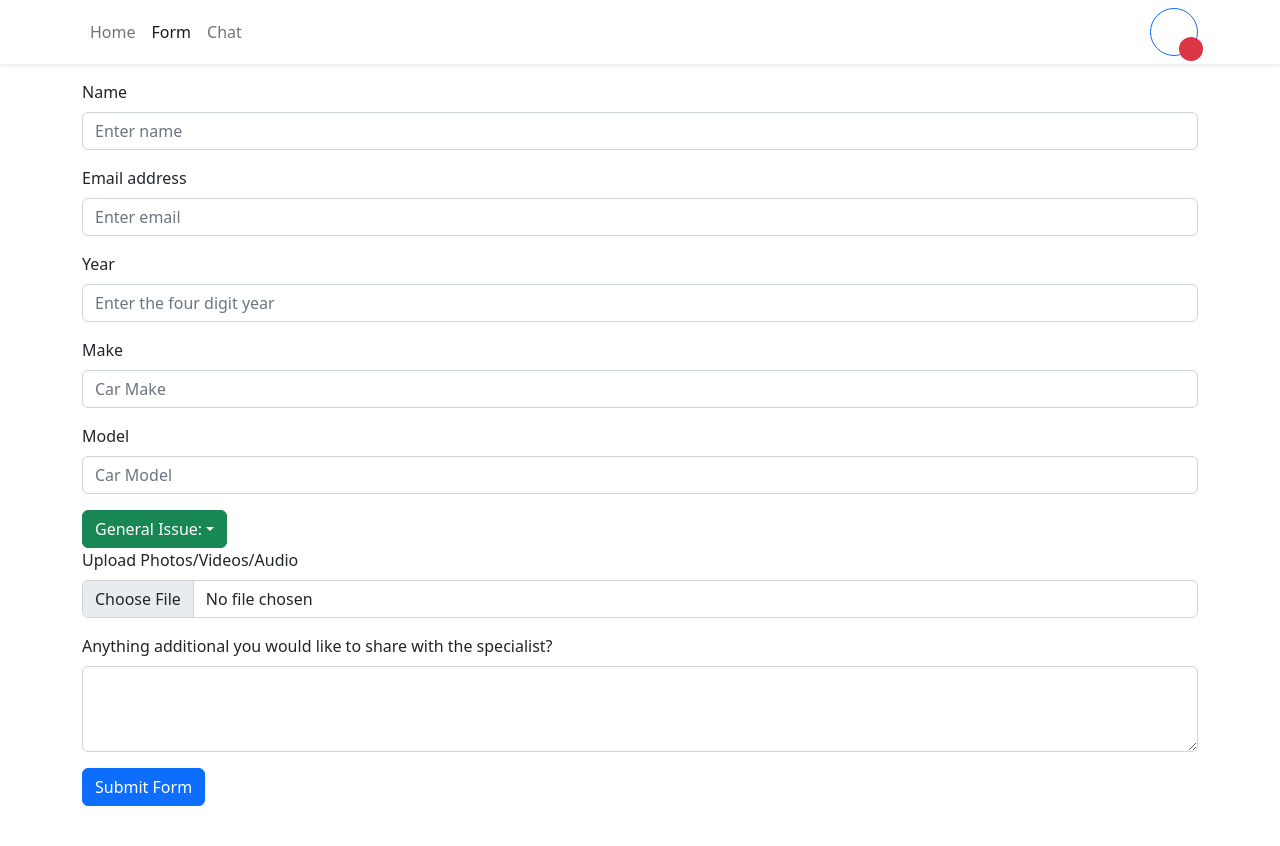
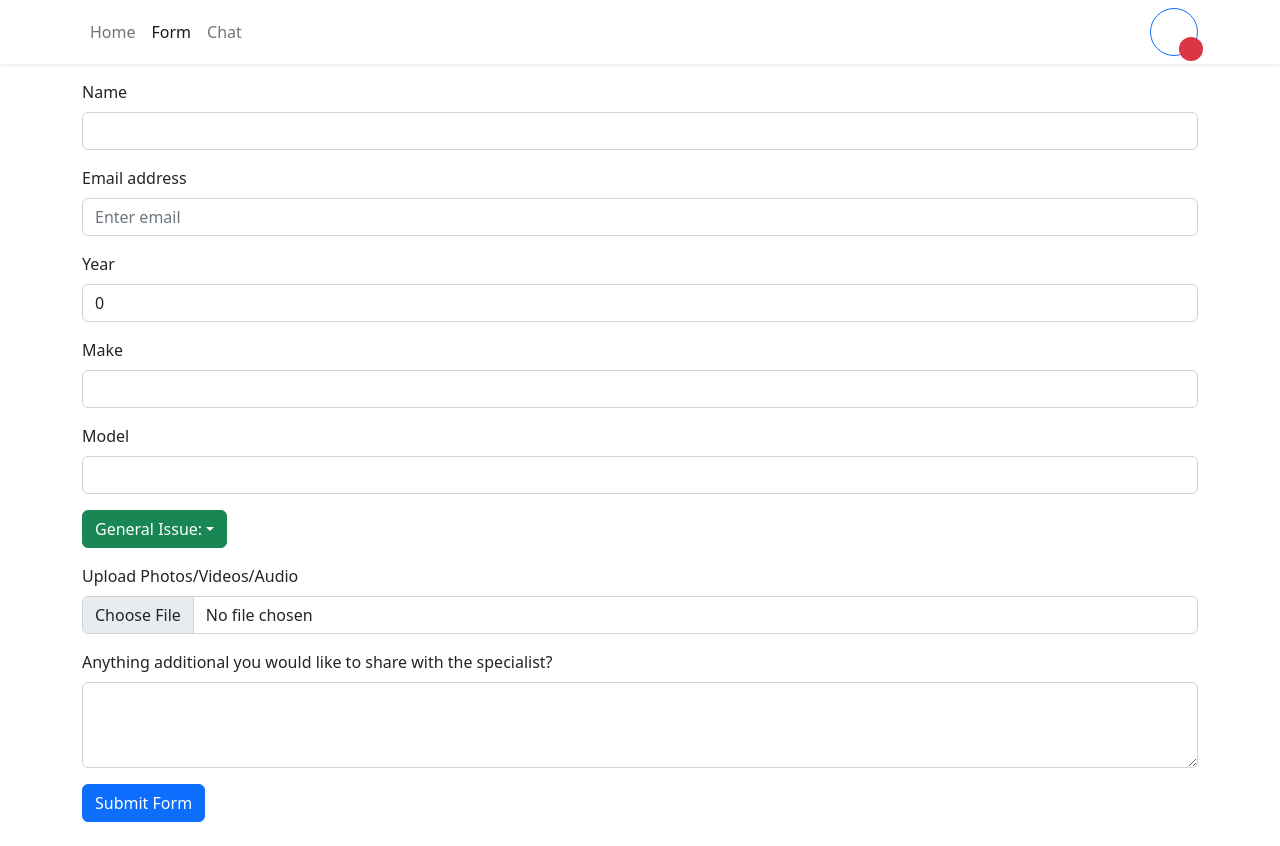
Before and after one commit to avivagars/UnderTheHood, a React (Create React App) app: page /form in a window 1280 px wide. Built offline with nearby package versions, Linux system fonts and the light colour scheme.

Commit message:
finished react form

```diff
--- a/src/components/CarForm.tsx
+++ b/src/components/CarForm.tsx
@@ -1,24 +1,56 @@
-import { useState, useEffect } from "react";
+import { useState, useEffect, SyntheticEvent } from "react";
 import Dropdown from "react-bootstrap/Dropdown";
 import Form from "react-bootstrap/Form";
 import { db } from '../firebase';
-import {collection, getDocs, onSnapshot, addDoc, updateDoc, doc, deleteDoc} from "firebase/firestore";
-import { Button } from "react-bootstrap";
+import {collection, getDocs, onSnapshot, addDoc, updateDoc, doc, deleteDoc, setDoc} from "firebase/firestore";
+import Button from "react-bootstrap/Button";
 
 export function CarForm() {
 
-  const [newMake, setNewMake] = useState('');
-  const [newModel, setNewModel] = useState('');
+  // const [newMake, setNewMake] = useState('');
+  // const [newModel, setNewModel] = useState('');
   const [users, setUsers] = useState<any[]>([]);
   const usersRef = collection(db, "users");
 
-  const createUser = async () => {
-    // await addDoc(usersRef, { make: newMake, model: newModel });
-    console.log("whats up yal")
-    // setNewMake("")
-    // setNewModel("")
-  };
+  const [formData, setFormData] = useState({
+    name: " ",
+    email: " ",
+    year: 0,
+    make: " ",
+    model: " ",
+    issue: " ",
+    media: " ",
+    extra: " "
+  })
 
+  const handleChange = (e: React.ChangeEvent<HTMLInputElement>) => {
+    setFormData( prevState => {
+      return {
+        ...prevState,
+        [e.target.name]: e.target.value
+      }
+    })
+  }
+  console.log(formData)
+
+
+  const createUser = async (e: SyntheticEvent) => {
+    e.preventDefault()
+    await addDoc(usersRef, formData);
+
+    alert("Form Successfully Submitted")
+    // console.log("form submittedddd")
+    setFormData({
+    name: " ",
+    email: " ",
+    year: 0,
+    make: " ",
+    model: " ",
+    issue: " ",
+    media: " ",
+    extra: " "
+  })
+}
   // useEffect(()=>
   // onSnapshot(collection(db, "users"), (snapshot) =>
   // setUsers(snapshot.docs.map((doc)=>({...doc.data()})))
@@ -35,30 +67,34 @@ export function CarForm() {
 
 
   return (
-    <div>
-    <Form>
+    <Form onSubmit={createUser}>
       <Form.Group className="mb-3">
         <Form.Label>Name</Form.Label>
-        <Form.Control type="text" placeholder="Enter name" />
+        <Form.Control type="text" placeholder="Enter name" name="name" value={formData.name} onChange={handleChange} />
       </Form.Group>
+
       <Form.Group className="mb-3" controlId="formBasicEmail">
         <Form.Label>Email address</Form.Label>
-        <Form.Control type="email" placeholder="Enter email" />
+        <Form.Control type="email" placeholder="Enter email" name="email" value={formData.email} onChange={handleChange} />
       </Form.Group>
+
       <Form.Group className="mb-3">
         <Form.Label>Year</Form.Label>
-        <Form.Control type="number" placeholder="Enter the four digit year" />
+        <Form.Control type="number" placeholder="Enter the four digit year" name="year" value={formData.year} onChange={handleChange}/>
       </Form.Group>
+
       <Form.Group className="mb-3">
         <Form.Label>Make</Form.Label>
-        <Form.Control type="text" placeholder="Car Make" onChange={(event) => {setNewMake(event.target.value)}}/>
+        <Form.Control type="text" placeholder="Car Make..."  name="make" value={formData.make} onChange={handleChange}/>
+
       </Form.Group>
       <Form.Group className="mb-3">
         <Form.Label>Model</Form.Label>
-        <Form.Control type="text" placeholder="Car Model" onChange={(event) => {setNewModel(event.target.value)}} />
+        <Form.Control type="text" placeholder="Car Model..." name="model" value={formData.model} onChange={handleChange} />
       </Form.Group>
+
       <Dropdown>
-        <Dropdown.Toggle variant="success" id="dropdown-basic">
+        <Dropdown.Toggle className="mb-3" variant="success" id="dropdown-basic">
           General Issue:
         </Dropdown.Toggle>
         <Dropdown.Menu>
@@ -67,28 +103,21 @@ export function CarForm() {
           <Dropdown.Item href="#/action-3">Something else</Dropdown.Item>
         </Dropdown.Menu>
       </Dropdown>
-      <Form.Group className="mb-3" controlId="formFile">
+
+      <Form.Group className="mb-3" controlId="formFileMultiple">
         <Form.Label>Upload Photos/Videos/Audio</Form.Label>
-        <Form.Control type="file" placeholder=".jpg, .png...." />
+        <Form.Control type="file" placeholder=".jpg, .png...." name="media" onChange={handleChange}/>
       </Form.Group>
+
       <Form.Group className="mb-3">
         <Form.Label>
           Anything additional you would like to share with the specialist?
         </Form.Label>
-        <Form.Control as="textarea" rows={3} />
+        <Form.Control as="textarea" rows={3} type="text" name="extra" value={formData.extra} onChange={handleChange}/>
       </Form.Group>
-      <Button type="submit" value="Submit Form" onSubmit={createUser}> Submit Form</Button>
+
+      <Button value="Submit Form" type="submit"> Submit Form</Button>
     </Form>
-
-    {users.map((user) => {
-      return (
-        alert("Form Successfully Submitted")
-      )
-    })}
-    </div>
-
-
-
   );
 
 }
```
